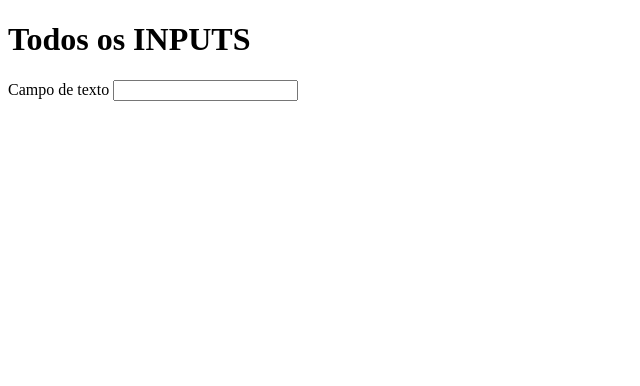
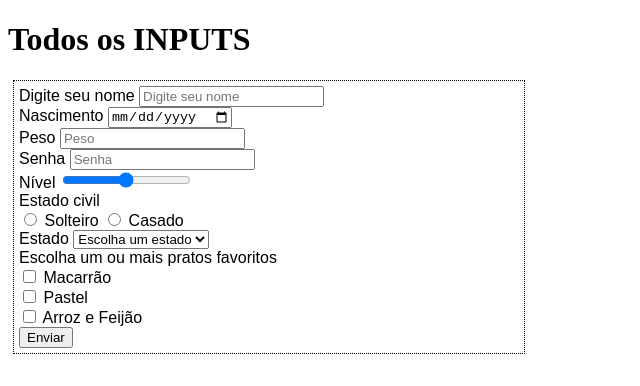
Before and after one commit to attiquetecnologia/aulaHTML, a plain HTML site: page formularios/todos_input.html in a window 1280 px wide. Shown: the whole page, without its empty margins (0-640 px from the left). Drawn offline with Linux system fonts and the light colour scheme.

Commit message:
todos os campos de formulário

```diff
--- a/formularios/todos_input.html
+++ b/formularios/todos_input.html
@@ -1,15 +1,65 @@
 <!DOCTYPE html>
-<html lang="en">
+<html lang="pt_br">
 <head>
     <meta charset="UTF-8">
     <meta name="viewport" content="width=device-width, initial-scale=1.0">
     <title>Todos os INPUT FORMS</title>
+    <style>
+        form {
+            border: 1px dotted;
+            margin: 5px;
+            padding: 5px; /* margem interna */
+            width: 500px; /* largura */
+            font-family: Arial, Helvetica, sans-serif;
+        }
+    </style>
 </head>
 <body>
     <h1>Todos os INPUTS</h1>
     <form method="get">
-        <label>Campo de texto</label>
-        <input type="text" name="nome" />
+        <label for="nome">Digite seu nome</label>
+        <input type="text" name="nome" id="nome" placeholder="Digite seu nome" />
+        <br>
+        <label for="nascimento">Nascimento</label>
+        <input type="date" name="nascimento" id="nascimento" placeholder="Nascimento" />
+        <br>
+        <label for="peso">Peso</label>
+        <input type="number" name="peso" id="peso" placeholder="Peso" />
+        <br>
+        <label for="senha">Senha</label>
+        <input type="password" name="senha" id="senha" placeholder="Senha" />
+        <br>
+        <label for="nivel">Nível</label>
+        <input type="range" name="nivel" id="nivel" placeholder="Nível" />
+        <br>
+        <label>Estado civil</label>
+        <br> <!-- nesse caso nao precisa de id apenas repita name-->
+        <input type="radio" name="estado_civil"/>
+        <label for="estado_civil">Solteiro</label>
+        <input type="radio" name="estado_civil"/>
+        <label for="estado_civil">Casado</label>
+        <br>
+        <label for="estado">Estado</label>
+        <select name="estado" id="estado" >
+            <option>Escolha um estado</option>
+            <option value="PI">Piauí</option>
+            <option value="PE">Pernanbuco</option>
+            <option value="SP">São Paulo</option>
+            <option value="SC">Santa Catarina</option>
+        </select>
+        <br>
+        <label>Escolha um ou mais pratos favoritos</label>
+        <br> <!-- nesse caso nao precisa de id apenas repita name-->
+        <input type="checkbox" name="prato" value="macarrao"/>
+        <label for="prato">Macarrão</label>
+        <br>
+        <input type="checkbox" name="prato" value="pastel"/>
+        <label for="prato">Pastel</label>
+        <br>
+        <input type="checkbox" name="prato" value="arroz_feijao"/>
+        <label for="prato">Arroz e Feijão</label>
+        <br>
+        <input type="submit" value="Enviar" />
     </form>
 </body>
 </html>
```
